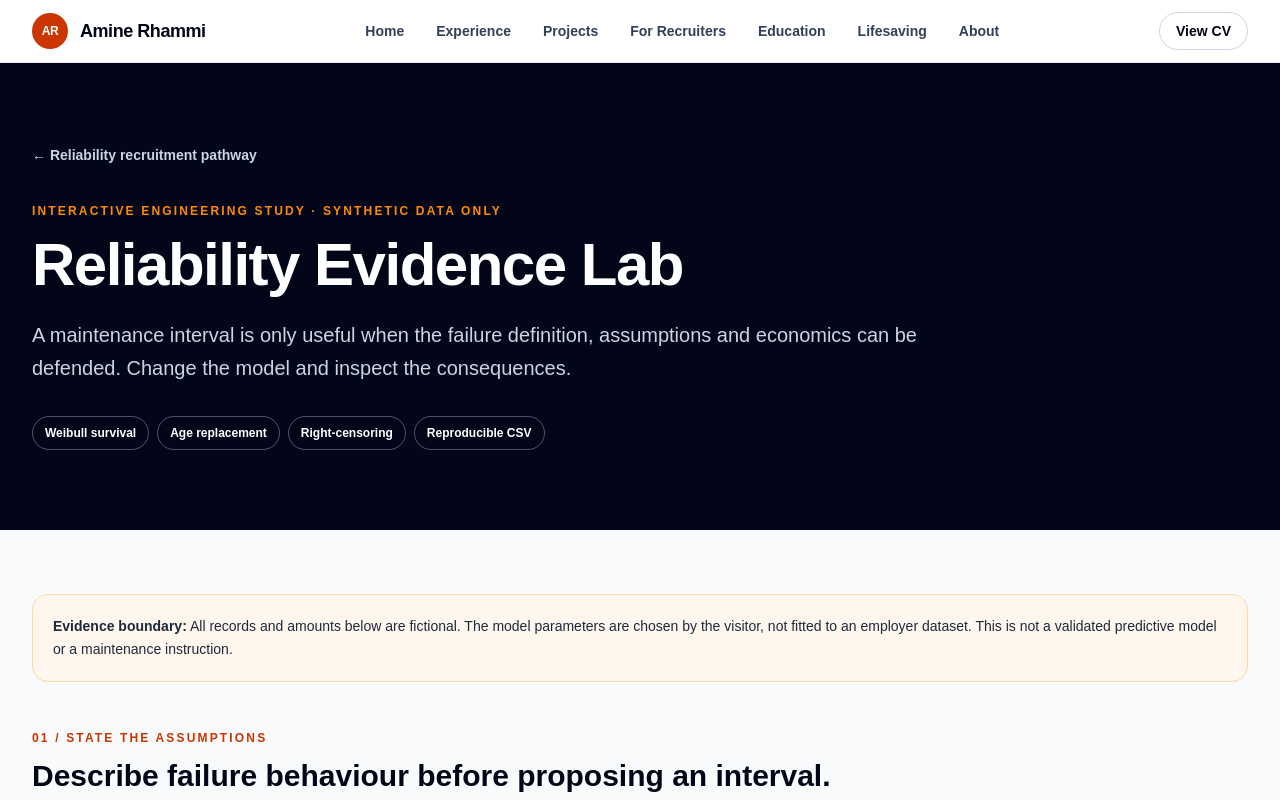
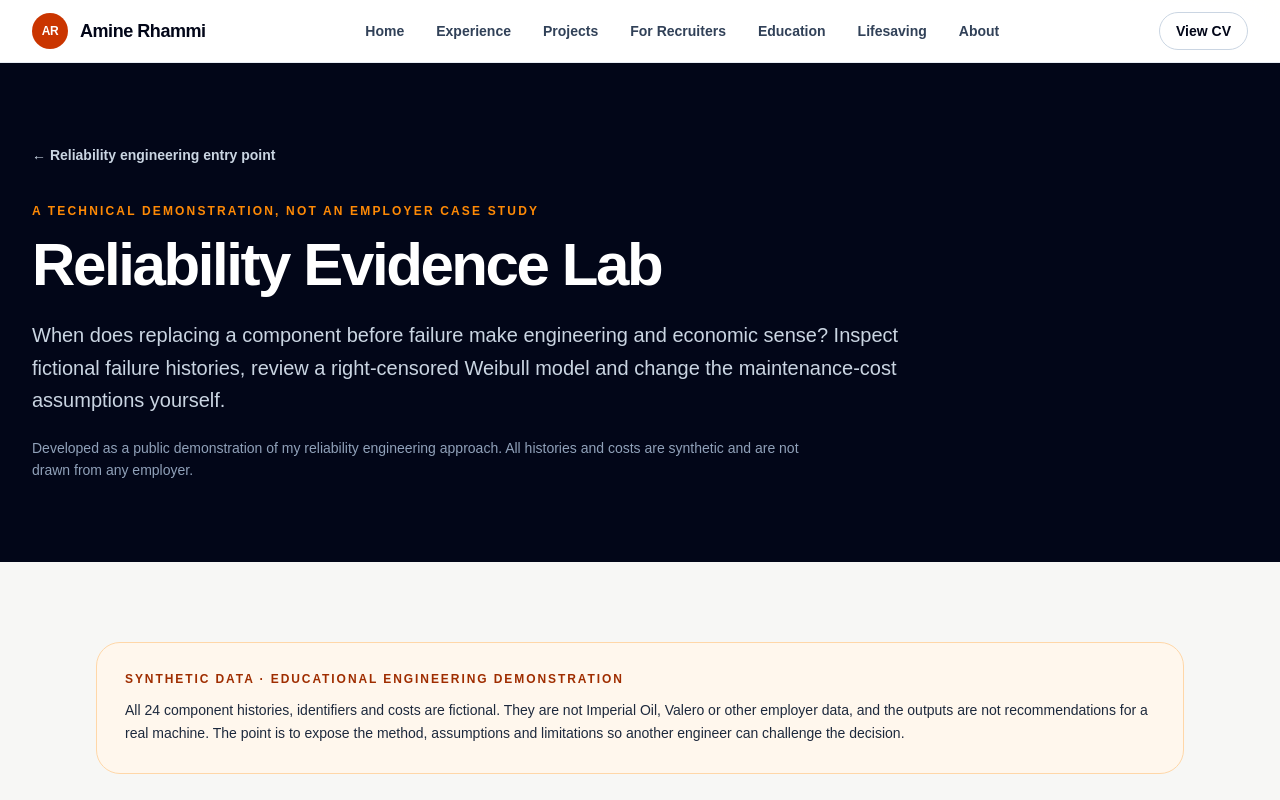
Before and after one commit to rhammi/amine-portfolio, a Next.js app: page /lab/reliability in a window 1280 px wide. Shown: the top 800 px of the page. Built offline with nearby package versions, Linux system fonts and the light colour scheme.

Commit message:
Integrate right-censored MLE Reliability Evidence Lab route

```diff
--- a/app/lab/reliability/page.tsx
+++ b/app/lab/reliability/page.tsx
@@ -1,18 +1,28 @@
 import type { Metadata } from "next";
+import Link from "next/link";
 import Navbar from "@/components/ui/Navbar";
 import Footer from "@/components/ui/Footer";
-import ReliabilityLab from "@/components/ReliabilityLab";
+import ReliabilityLab from "@/components/ui/ReliabilityLab";
 
 export const metadata: Metadata = {
- title: "Reliability Evidence Lab | Maintenance Decision Simulator",
- description: "Interactive synthetic-data Weibull survival and maintenance-replacement cost model. Inspect assumptions, failure definitions and results.",
- alternates: { canonical: "/lab/reliability" }
+  title: "Reliability Evidence Lab | Fictional Maintenance Strategy",
+  description: "A transparent educational reliability investigation: right-censored Weibull fitting, replacement age, cost assumptions and expected replacement-cost rate using fictional data.",
+  alternates: { canonical: "/lab/reliability" },
 };
 
-export default function ReliabilityLabPage() {
- return <main id="main-content" className="min-h-screen bg-slate-50">
-   <Navbar />
-   <ReliabilityLab />
-   <Footer />
- </main>;
+export default function ReliabilityEvidenceLabPage() {
+  return <main id="main-content" className="min-h-screen">
+    <Navbar />
+    <header className="bg-slate-950 text-white">
+      <div className="mx-auto max-w-7xl px-5 py-14 sm:px-8 sm:py-20">
+        <Link href="/for/reliability" className="text-sm font-bold text-slate-300 hover:text-white">← Reliability engineering entry point</Link>
+        <p className="mt-9 text-xs font-extrabold uppercase tracking-[0.18em] text-orange-400">A technical demonstration, not an employer case study</p>
+        <h1 className="mt-4 max-w-5xl text-4xl font-black tracking-[-0.04em] sm:text-6xl">Reliability Evidence Lab</h1>
+        <p className="mt-6 max-w-4xl text-xl leading-relaxed text-slate-300">When does replacing a component before failure make engineering and economic sense? Inspect fictional failure histories, review a right-censored Weibull model and change the maintenance-cost assumptions yourself.</p>
+        <p className="mt-5 max-w-3xl text-sm leading-relaxed text-slate-400">Developed as a public demonstration of my reliability engineering approach. All histories and costs are synthetic and are not drawn from any employer.</p>
+      </div>
+    </header>
+    <div className="mx-auto max-w-6xl px-5 py-12 sm:px-8 sm:py-20"><ReliabilityLab /></div>
+    <Footer />
+  </main>;
 }
```
